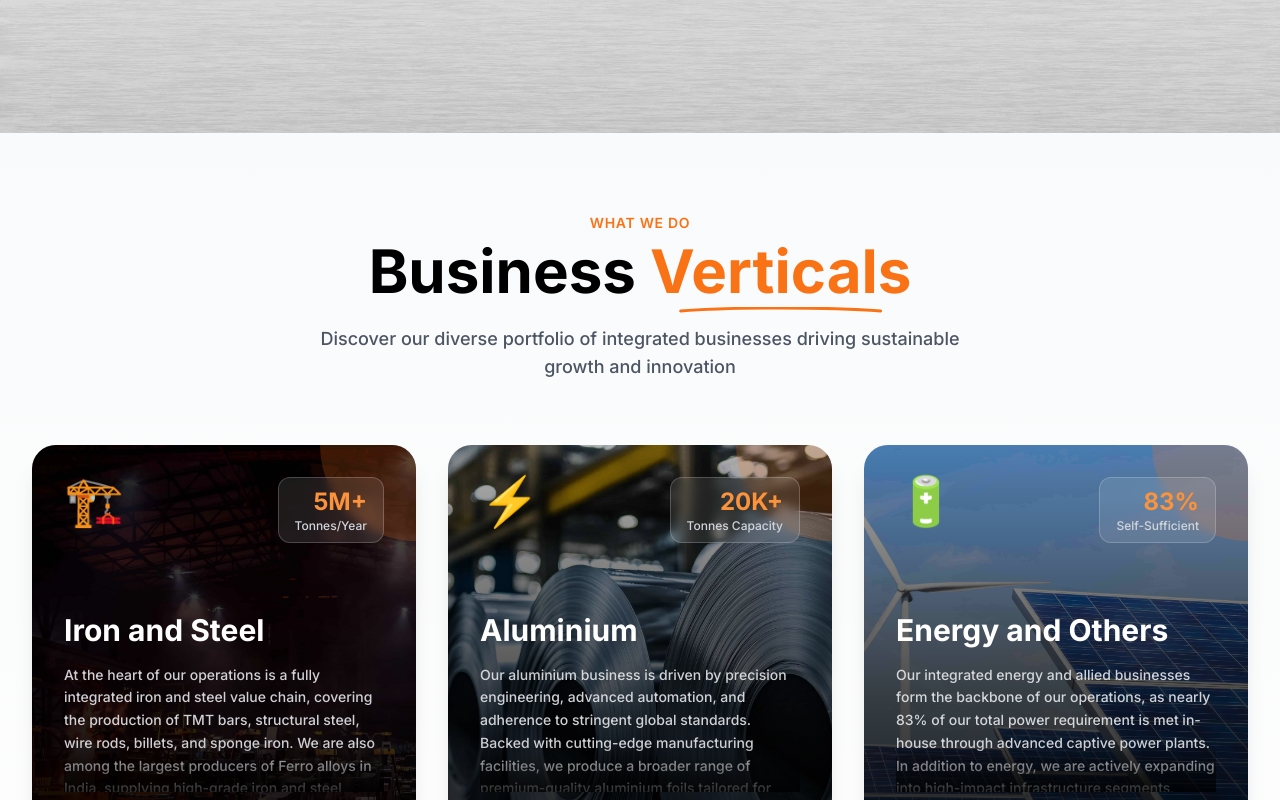
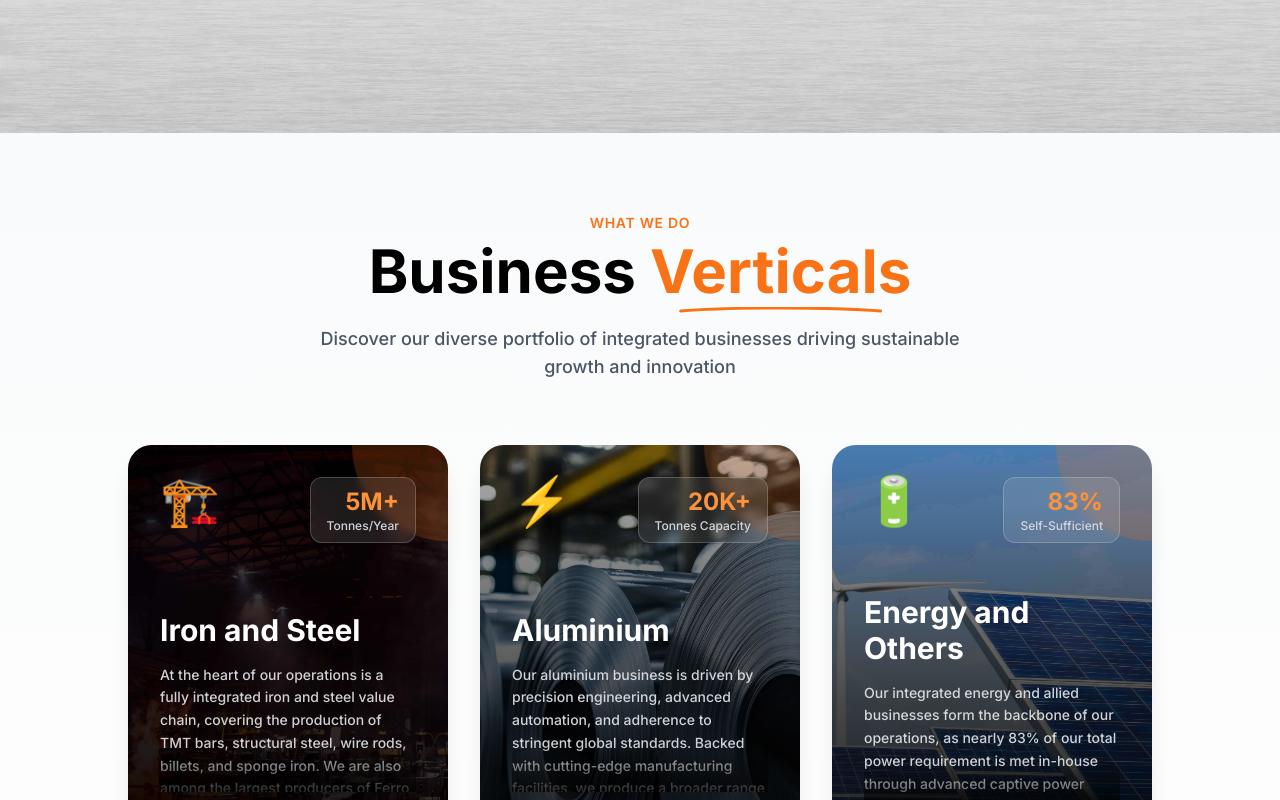
Before and after one commit to konnectwithkunal/shyam-metalics, a React (Vite) app: page / in a window 1280 px wide. Shown: the part 2940-3740 px from the top of the page. Built offline with nearby package versions, Linux system fonts and the light colour scheme; the HTML template or start-up script is replaced by a standard one.

Commit message:
business

```diff
--- a/src/components/BusinessVerticals.jsx
+++ b/src/components/BusinessVerticals.jsx
@@ -58,7 +58,7 @@ export default function BusinessVerticals() {
   return (
     <section
       ref={sectionRef}
-      className="py-20 px-6 md:px-12 lg:px-32 xl:px-8 2xl:px-0 bg-gradient-to-b from-gray-50 to-white relative overflow-hidden"
+      className="py-20 px-6 md:px-12 lg:px-32  bg-gradient-to-b from-gray-50 to-white relative overflow-hidden"
     >
       {/* Decorative Background Elements */}
       <div className="absolute top-0 right-0 w-96 h-96 bg-orange-100 rounded-full blur-3xl opacity-20 -z-10" />
```
